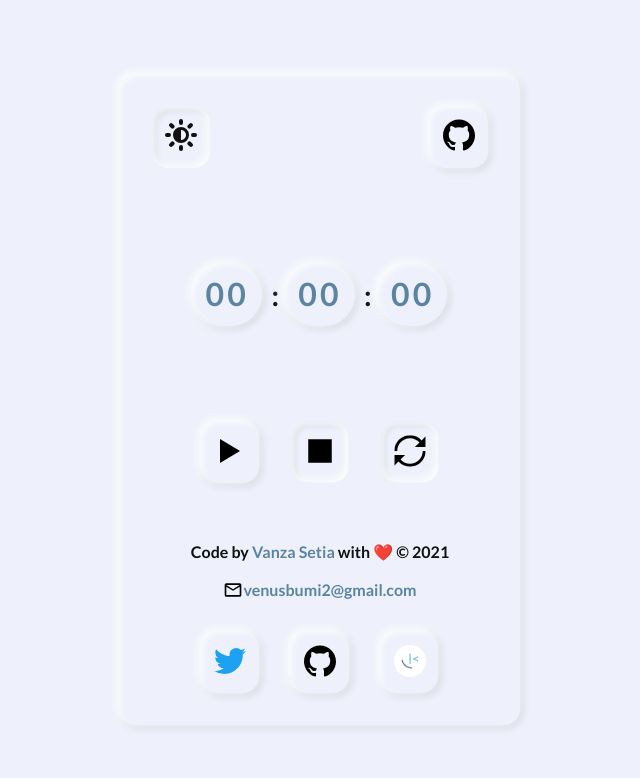
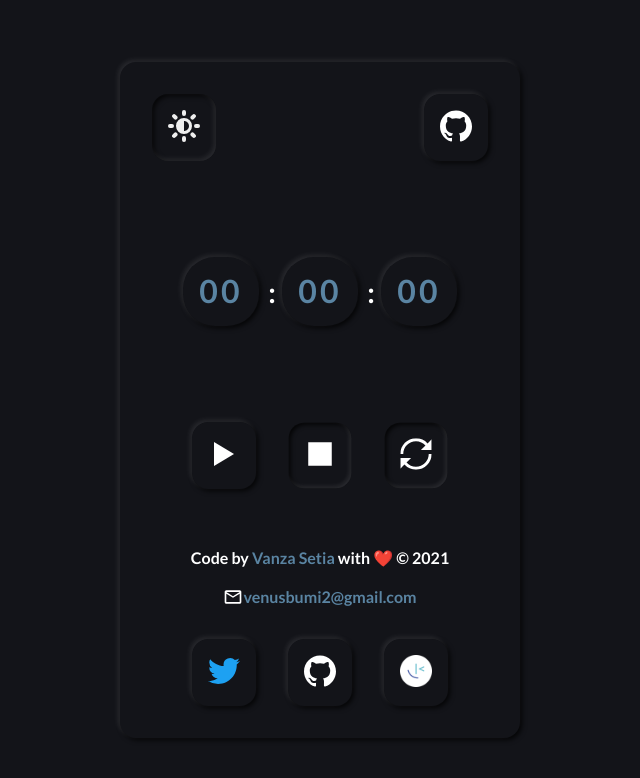
Before and after one commit to vanzasetia/stopwatch-js, a website: page index.html in a window 1280 px wide. Both pictures are taken after a click on the button 500 px from the left and 137 px from the top of the page. Shown: the whole page, without its empty margins (320-960 px from the left). Drawn offline with Linux system fonts and the light colour scheme; files whose address does not match are found by name.

Commit message:
Added dark theme

```diff
--- a/css/style.css
+++ b/css/style.css
@@ -399,12 +399,15 @@ template {
   /* USE CASES */
   --body-background-color: var(--blue-300);
   --body-color: var(--black-100);
+  --dark-theme-background-color: var(--blue-100);
   --card-background-color: var(--blue-300);
   --box-color: var(--blue-200);
   --light-box-shadow-1: var(--white-300);
   --light-box-shadow-2: var(--white-200);
   --light-box-shadow-3: var(--light-box-shadow-2);
   --light-box-shadow-4: var(--black-200);
+  --dark-box-shadow-1: var(--white-100);
+  --dark-box-shadow-2: var(--black-300);
   --light-box-shadow:
     -0.125rem -0.125rem 0.5rem var(--light-box-shadow-1),
     -0.125rem -0.125rem 0.75rem var(--light-box-shadow-2),
@@ -416,6 +419,14 @@ template {
     inset -0.125rem -0.125rem 0.75rem var(--light-box-shadow-2),
     inset 0.125rem 0.125rem 0.25rem var(--light-box-shadow-3),
     inset 0.125rem 0.125rem 0.5rem var(--light-box-shadow-4)
+    ;
+   --dark-box-shadow:
+      -0.125rem -0.125rem 0.3rem var(--dark-box-shadow-1),
+      0.125rem 0.125rem 0.3rem var(--dark-box-shadow-2)
+    ;
+   --dark-box-shadow-inset:
+      inset -0.125rem -0.125rem 0.3rem var(--dark-box-shadow-1),
+      inset 0.125rem 0.125rem 0.3rem var(--dark-box-shadow-2)
     ;
 }
 
@@ -479,6 +490,10 @@ address {
   white-space: nowrap !important;
 }
 
+.love {
+  color: rgb(255,69,0);
+}
+
 
 
 
@@ -526,7 +541,7 @@ address {
   border-radius: 1em;
   box-shadow: var(--light-box-shadow);
   background-color: transparent;
-  padding: 0.8rem;
+  padding: 1rem;
   color: var(--box-color);
 }
 
@@ -547,7 +562,7 @@ address {
 }
 
 .box--btn:focus-visible {
-  outline: 0.3125rem dashed var(--black-100);
+  outline: 0.3125rem dashed var(--blue-100);
   outline-offset: 0.25rem;
 }
 
@@ -666,3 +681,34 @@ address {
   outline: 0.3125rem dashed var(--black-100);
   outline-offset: 0.25rem;
 }
+
+/*------------------------------------*\
+  #DARK-THEME
+\*------------------------------------*/
+.dark {
+  background-color: var(--dark-theme-background-color);
+  color: var(--white-300);
+}
+
+.dark .card {
+  box-shadow: var(--dark-box-shadow);
+  background-color: var(--dark-theme-background-color);
+}
+
+.dark .box {
+  box-shadow: var(--dark-box-shadow);
+}
+
+.dark .box--btn:hover,
+.dark .box--btn:focus,
+.dark .box--btn:active {
+  box-shadow: var(--dark-box-shadow-inset);
+}
+
+.dark .box--btn:disabled {
+  box-shadow: var(--dark-box-shadow-inset);
+}
+
+.dark .icon--filter {
+  filter: invert(1);
+}
--- a/index.html
+++ b/index.html
@@ -174,7 +174,7 @@
     <footer class="footer" role="contentinfo">
 
       <p class="footer__paragraph">
-        Code by <a href="https://github.com/vanzasetia" class="footer__link" target="_blank" rel="noopener noreferrer">Vanza Setia</a> with ❤️ &copy; <span class="js-year"></span>
+        Code by <a href="https://github.com/vanzasetia" class="footer__link" target="_blank" rel="noopener noreferrer">Vanza Setia</a> with <span class="love">❤️</span>  &copy; <span class="js-year"></span>
       </p>
 
       <address class="footer__address">
```
